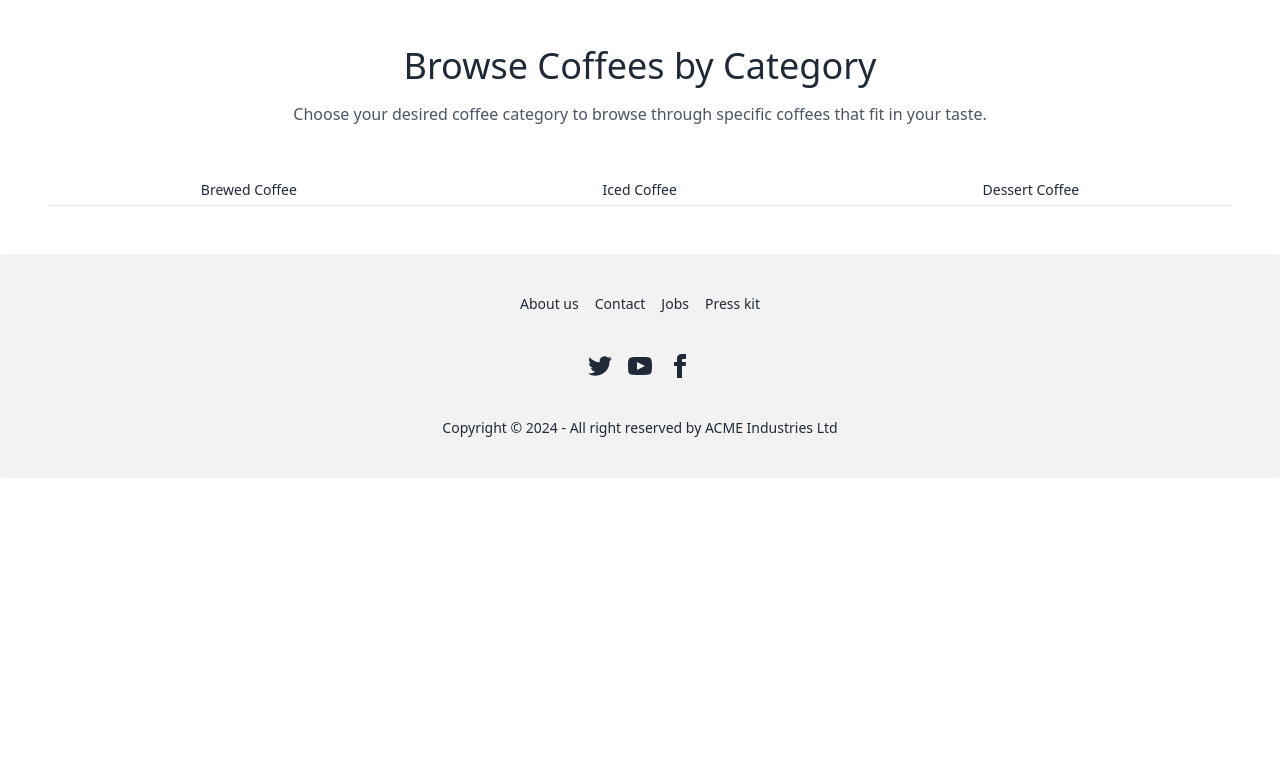
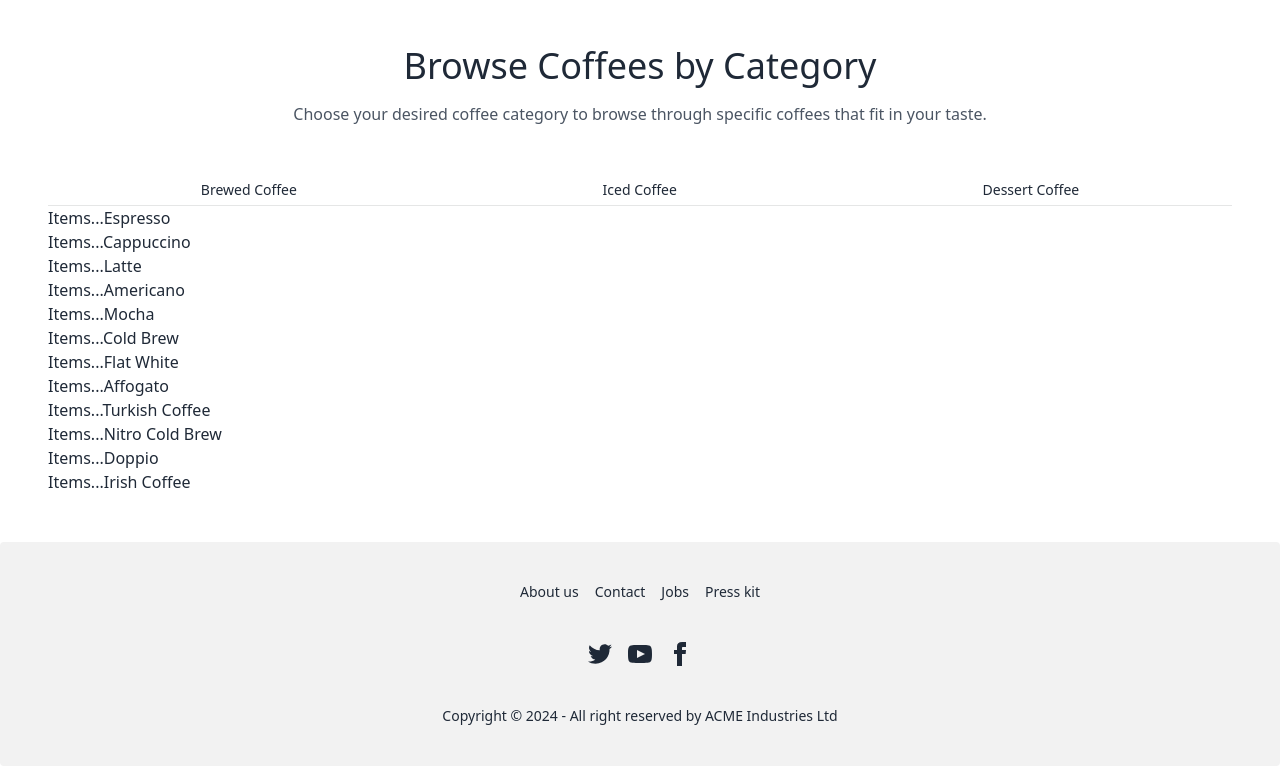
Before and after one commit to Imamasharmeen/coffee-book, a React (Vite) app: page / in a window 1280 px wide. Shown: the part 714-1480 px from the top of the page. Before the commit the page ends 1192 px from the top, so only its background shows below. Built offline with nearby package versions, Linux system fonts and the light colour scheme.

Commit message:
Show all data by default

```diff
--- a/src/component/CoffeeCard.jsx
+++ b/src/component/CoffeeCard.jsx
@@ -10,10 +10,15 @@ export default function CoffeeCard() {
 
     useEffect(() => {
 
-        const filteredByCategory = [...data].filter(
-          coffee => coffee.category === category
-        );
-        setCoffees(filteredByCategory)
+        if(category){
+            const filteredByCategory = [...data].filter(
+                coffee => coffee.category === category
+              );
+              setCoffees(filteredByCategory)
+        }
+        else{
+            setCoffees(data)
+        }
 
     }, [category, data])
 
--- a/src/routes/Routes.jsx
+++ b/src/routes/Routes.jsx
@@ -15,6 +15,11 @@ const route =createBrowserRouter ([
           element: <Home></Home>,
           loader: ()=>fetch('../categories.json'),
           children:[
+            {
+              path: "/",
+              element: <CoffeeCard></CoffeeCard>,
+              loader: ()=> fetch('../coffees.json'),
+            },
             {
               path: "/category/:category",
               element: <CoffeeCard></CoffeeCard>,
```
